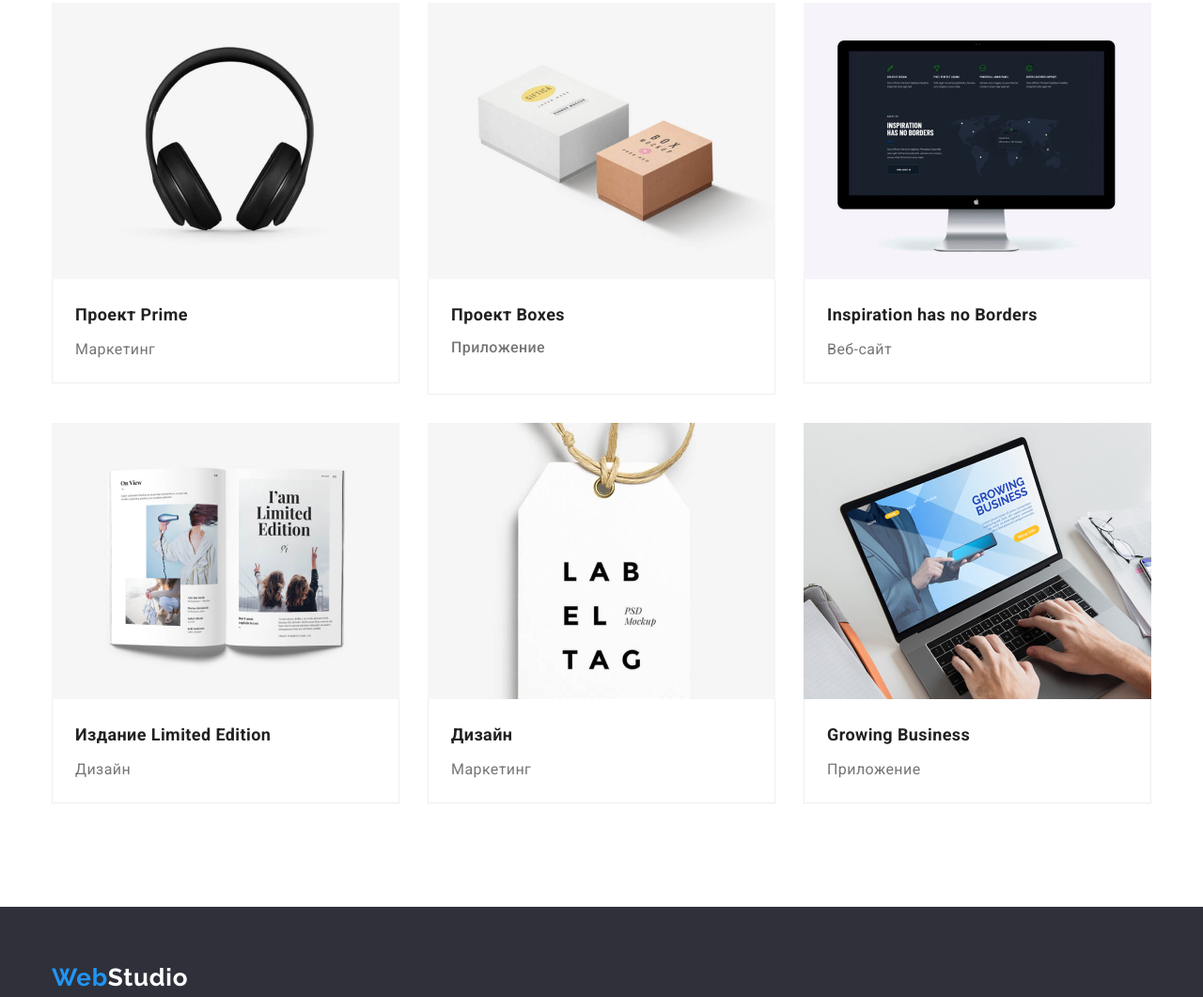
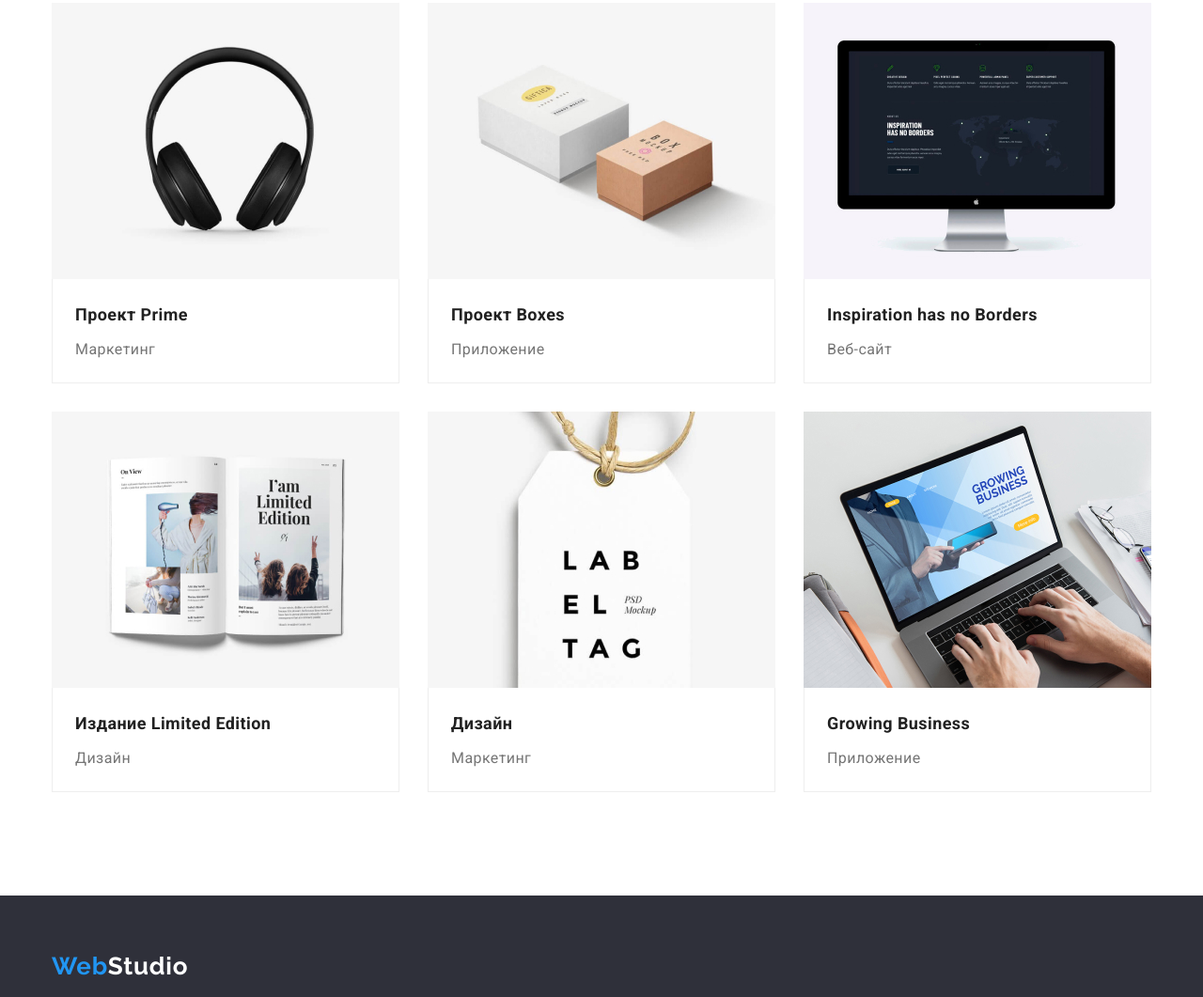
Before and after one commit to LenkoBurg/goit-markup-hw-03, a plain HTML site: page porfolio.html in a window 1280 px wide. Shown: the part 689-1750 px from the top of the page at 94% size. Drawn offline with nearby package versions, Linux system fonts and the light colour scheme.

Commit message:
img final

```diff
--- a/CSS/style.css
+++ b/CSS/style.css
@@ -16,6 +16,9 @@ img {
 }
 ul {
   list-style: none;
+}
+p {
+  margin: 0;
 }
 .container {
   width: 1200px;
--- a/porfolio.html
+++ b/porfolio.html
@@ -68,7 +68,7 @@ description">Приложение</p> </div></li>
 description">Маркетинг</p></div> </li>
          <li class="image-list"><img src="./images/box.jpg" width="370" height="294" alt="два ящика">
     <div class="cards-worker"> <h3 class="image-title">Проект Boxes</h3>
-Приложение</p></div> </li>
+<p class="description">Приложение</p></div> </li>
          <li class="image-list"><img src="./images/monitor.jpg" width="370" height="294" alt="монитор">
     <div class="cards-worker"> <h3 class="image-title">Inspiration has no Borders</h3> <p class="
 description">Веб-сайт</p></div> </li>
```
